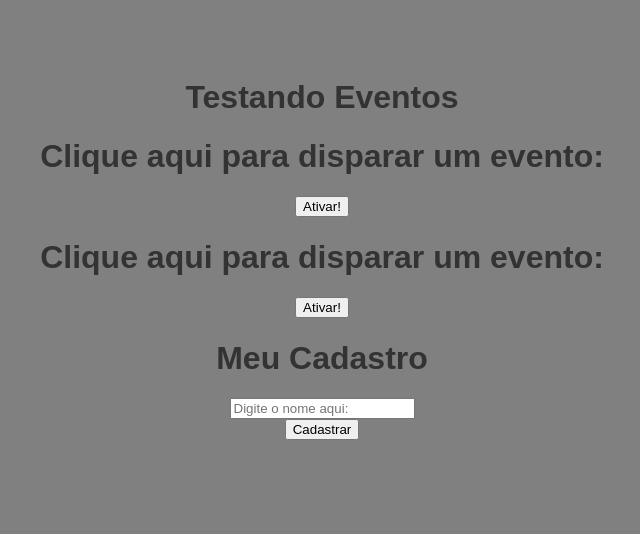
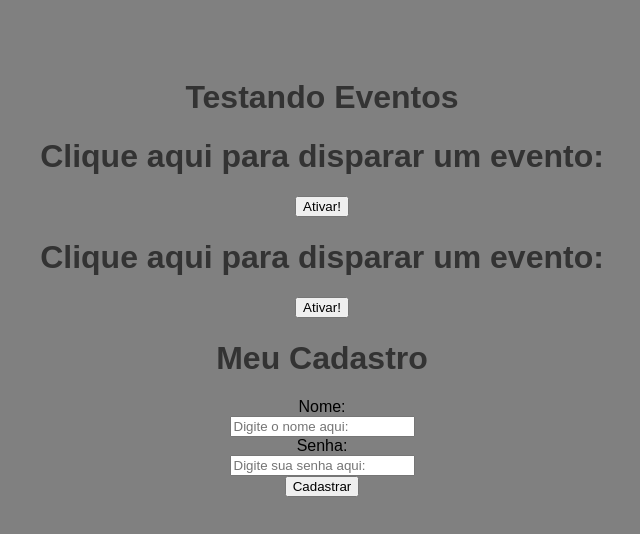
Before and after one commit to DanielleSantosss/Curso-React, a React (Create React App) app in the folder projeto-em-react/: page / in a window 1280 px wide. Shown: the top 534 px of the page, without its empty margins (318-958 px from the left). Built offline with nearby package versions, Linux system fonts and the light colour scheme; the HTML template or start-up script is replaced by a standard one.

Commit message:
Update usando useState.

```diff
--- a/projeto-em-react/src/components/Form.jsx
+++ b/projeto-em-react/src/components/Form.jsx
@@ -1,16 +1,27 @@
+import { useState } from "react";
+
 function Form(){
 
     function cadastrarUsuario(e){
         e.preventDefault();
-        console.log("Usuário cadastrado.")
+        console.log(name)
+        console.log(`Usuário ${name} foi cadastrado com a senha: ${password}`)
     }
+
+    const [name, setName] = useState()
+    const [password, setPassword] = useState()
 
     return(
         <div>
             <h1>Meu Cadastro</h1>
             <form onSubmit={cadastrarUsuario}>
+                <label htmlFor="name">Nome: </label>
                 <div>
-                    <input type="text" placeholder="Digite o nome aqui: " />
+                    <input type="text" id="name" name="name" placeholder="Digite o nome aqui: " onChange={(e) => setName(e.target.value)}/>
+                </div>
+                <label htmlFor="password">Senha: </label>
+                <div>
+                    <input type="password" id="password" name="password" placeholder="Digite sua senha aqui: " onChange={(e) => setPassword(e.target.value)} />
                 </div>
                 <div>
                     <input type="submit" value="Cadastrar"/>
```
